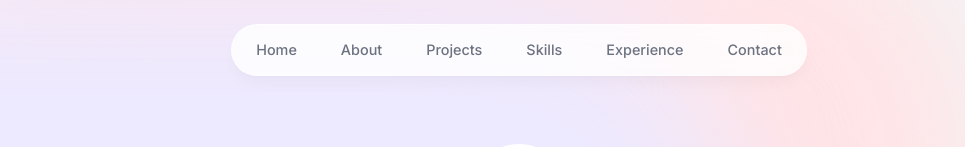
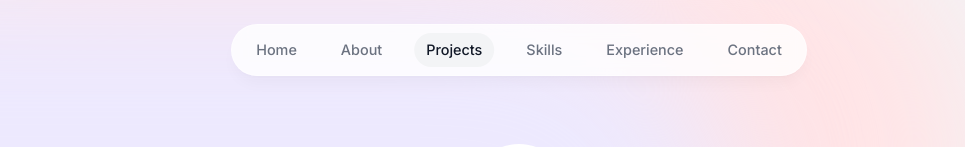
Before and after one commit to dustindung/portfolio-website, a Next.js app: page / in a window 1280 px wide. Shown: the top 147 px of the page, without its empty margins (121-1086 px from the left). Built offline with nearby package versions, Linux system fonts and the light colour scheme.

Commit message:
Implement ActiveSection in the header.

```diff
--- a/app/components/About.tsx
+++ b/app/components/About.tsx
@@ -1,9 +1,17 @@
-import React from "react";
+"use client";
+import { useSectionInView } from "@/lib/hooks";
 import SectionHeading from "./SectionHeading";
 
 const About = () => {
+  const { ref } = useSectionInView("About");
+
   return (
-    <section className="mb-28 max-w-[45rem] text-center leading-8 sm:mb-40">
+    <section
+      ref={ref}
+      id="about"
+      className="mb-28 max-w-[45rem] text-center leading-8 scroll-mt-28
+    sm:mb-40"
+    >
       <SectionHeading>About me</SectionHeading>
       <p className="mb-3">
         Welcome to <span className="underline">my portfolio website!</span> I’m
--- a/app/components/Header.tsx
+++ b/app/components/Header.tsx
@@ -1,9 +1,14 @@
 "use client";
+import { useActiveSection } from "@/context/ActiveSectionContext";
+import { links } from "@/lib/data";
+import clsx from "clsx";
 import { motion } from "framer-motion";
-import { links } from "@/lib/data";
 import Link from "next/link";
 
 const Header = () => {
+  const { activeSection, setActiveSection, setTimeOfLastClick } =
+    useActiveSection();
+
   return (
     <header className="z-[1] relative">
       <motion.div
@@ -23,16 +28,36 @@ const Header = () => {
         >
           {links.map((link) => (
             <motion.li
-              className="h-3/4 flex items-center justify-center"
+              className="relative h-3/4 flex items-center justify-center"
               key={link.hash}
               initial={{ y: -100, opacity: 0 }}
               animate={{ y: 0, opacity: 1 }}
             >
               <Link
-                className="flex w-full items-center justify-center p-3 hover:text-gray-950 transition-colors"
+                className={clsx(
+                  "flex w-full items-center justify-center p-3 hover:text-gray-950 transition-colors",
+                  {
+                    "text-gray-900": link.name === activeSection,
+                  }
+                )}
                 href={link.hash}
+                onClick={() => {
+                  setActiveSection(link.name);
+                  setTimeOfLastClick(Date.now());
+                }}
               >
                 {link.name}
+                {link.name === activeSection && (
+                  <motion.span
+                    className="absolute inset-0 -z-10 bg-gray-100 rounded-full"
+                    layoutId="activeSection"
+                    transition={{
+                      type: "spring",
+                      stiffness: "400",
+                      damping: "30",
+                    }}
+                  ></motion.span>
+                )}
               </Link>
             </motion.li>
           ))}
--- a/app/components/Intro.tsx
+++ b/app/components/Intro.tsx
@@ -1,16 +1,21 @@
 "use client";
+import { useSectionInView } from "@/lib/hooks";
+import AvatarPic from "@/public/avatar.png";
+import { motion } from "framer-motion";
 import Image from "next/image";
-import { motion } from "framer-motion";
 import Link from "next/link";
 import { BsArrowRight, BsLinkedin } from "react-icons/bs";
+import { FaGithubSquare } from "react-icons/fa";
 import { HiDownload } from "react-icons/hi";
-import { FaGithubSquare } from "react-icons/fa";
-import AvatarPic from "@/public/avatar.png";
 
 const Intro = () => {
+  const { ref } = useSectionInView("Home");
+
   return (
     <section
-      className="mb-28 max-w-[50rem] text-center
+      ref={ref}
+      id="home"
+      className="mb-28 max-w-[50rem] text-center scroll-mt-28
     sm:mb-0"
     >
       <div className="flex items-center justify-center">
--- a/app/components/ProjectList.tsx
+++ b/app/components/ProjectList.tsx
@@ -1,11 +1,15 @@
+"use client";
+import { projectsData } from "@/lib/data";
+import { useSectionInView } from "@/lib/hooks";
 import React from "react";
+import Project from "./Project";
 import SectionHeading from "./SectionHeading";
-import { projectsData } from "@/lib/data";
-import Project from "./Project";
 
 const ProjectList = () => {
+  const { ref } = useSectionInView("Projects", 0.3);
+
   return (
-    <section>
+    <section ref={ref} id="projects" className="scroll-mt-28">
       <SectionHeading>My projects</SectionHeading>
       <div>
         {projectsData.map((project) => (
--- a/app/layout.tsx
+++ b/app/layout.tsx
@@ -4,6 +4,7 @@ import { Inter } from "next/font/google";
 import Header from "./components/Header";
 import Intro from "./components/Intro";
 import Background from "./Background";
+import ActiveSectionProvider from "@/context/ActiveSectionContext";
 
 const inter = Inter({ subsets: ["latin"] });
 
@@ -18,13 +19,16 @@ export default function RootLayout({
   children: React.ReactNode;
 }) {
   return (
-    <html lang="en">
+    <html lang="en" className="scroll-smooth">
       <body
-        className={`${inter.className} relative bg-gray-100 text-gray-950 h-[5000px] pt-28 sm:pt-36`}
+        className={`${inter.className} relative bg-gray-100 text-gray-950 h-[5000px] pt-28
+        sm:pt-36`}
       >
-        <Background />
-        <Header />
-        {children}
+        <ActiveSectionProvider>
+          <Background />
+          <Header />
+          {children}
+        </ActiveSectionProvider>
       </body>
     </html>
   );
--- /dev/null
+++ b/context/ActiveSectionContext.tsx
@@ -0,0 +1,48 @@
+"use client";
+import { Section } from "@/lib/types";
+import React, {
+  PropsWithChildren,
+  createContext,
+  useContext,
+  useState,
+} from "react";
+
+interface Context {
+  activeSection: Section;
+  setActiveSection: React.Dispatch<React.SetStateAction<Section>>;
+  timeOfLastClick: number;
+  setTimeOfLastClick: React.Dispatch<React.SetStateAction<number>>;
+}
+
+export const ActiveSectionContext = createContext<Context | null>(null);
+
+const ActiveSectionProvider = ({ children }: PropsWithChildren) => {
+  const [activeSection, setActiveSection] = useState<Section>("Home");
+  const [timeOfLastClick, setTimeOfLastClick] = useState(0);
+
+  return (
+    <ActiveSectionContext.Provider
+      value={{
+        activeSection,
+        setActiveSection,
+        timeOfLastClick,
+        setTimeOfLastClick,
+      }}
+    >
+      {children}
+    </ActiveSectionContext.Provider>
+  );
+};
+
+export default ActiveSectionProvider;
+
+export const useActiveSection = () => {
+  const context = useContext(ActiveSectionContext);
+
+  if (context === null)
+    throw new Error(
+      "useActiveSection must be used within an ActiveSectionProvider"
+    );
+
+  return context;
+};
--- /dev/null
+++ b/lib/hooks.ts
@@ -0,0 +1,18 @@
+import { useActiveSection } from "@/context/ActiveSectionContext";
+import { useEffect } from "react";
+import { useInView } from "react-intersection-observer";
+import { Section } from "./types";
+
+export const useSectionInView = (section: Section, threshold = 0.8) => {
+  const { ref, inView } = useInView({
+    threshold,
+  });
+  const { setActiveSection, timeOfLastClick } = useActiveSection();
+
+  useEffect(() => {
+    if (inView && Date.now() - timeOfLastClick > 1000)
+      setActiveSection(section);
+  }, [inView]);
+
+  return { ref };
+};
--- /dev/null
+++ b/lib/types.ts
@@ -0,0 +1,3 @@
+import { links } from "./data";
+
+export type Section = (typeof links)[number]["name"];
--- a/package.json
+++ b/package.json
@@ -13,6 +13,7 @@
     "@types/react": "18.2.33",
     "@types/react-dom": "18.2.14",
     "autoprefixer": "10.4.16",
+    "clsx": "^2.0.0",
     "eslint": "8.52.0",
     "eslint-config-next": "14.0.1",
     "framer-motion": "^10.16.4",
@@ -21,6 +22,7 @@
     "react": "18.2.0",
     "react-dom": "18.2.0",
     "react-icons": "^4.11.0",
+    "react-intersection-observer": "^9.5.2",
     "tailwindcss": "3.3.5",
     "typescript": "5.2.2"
   }
```
Also changed, not shown: 1 other file (tests, documents, lock files or other folders).
